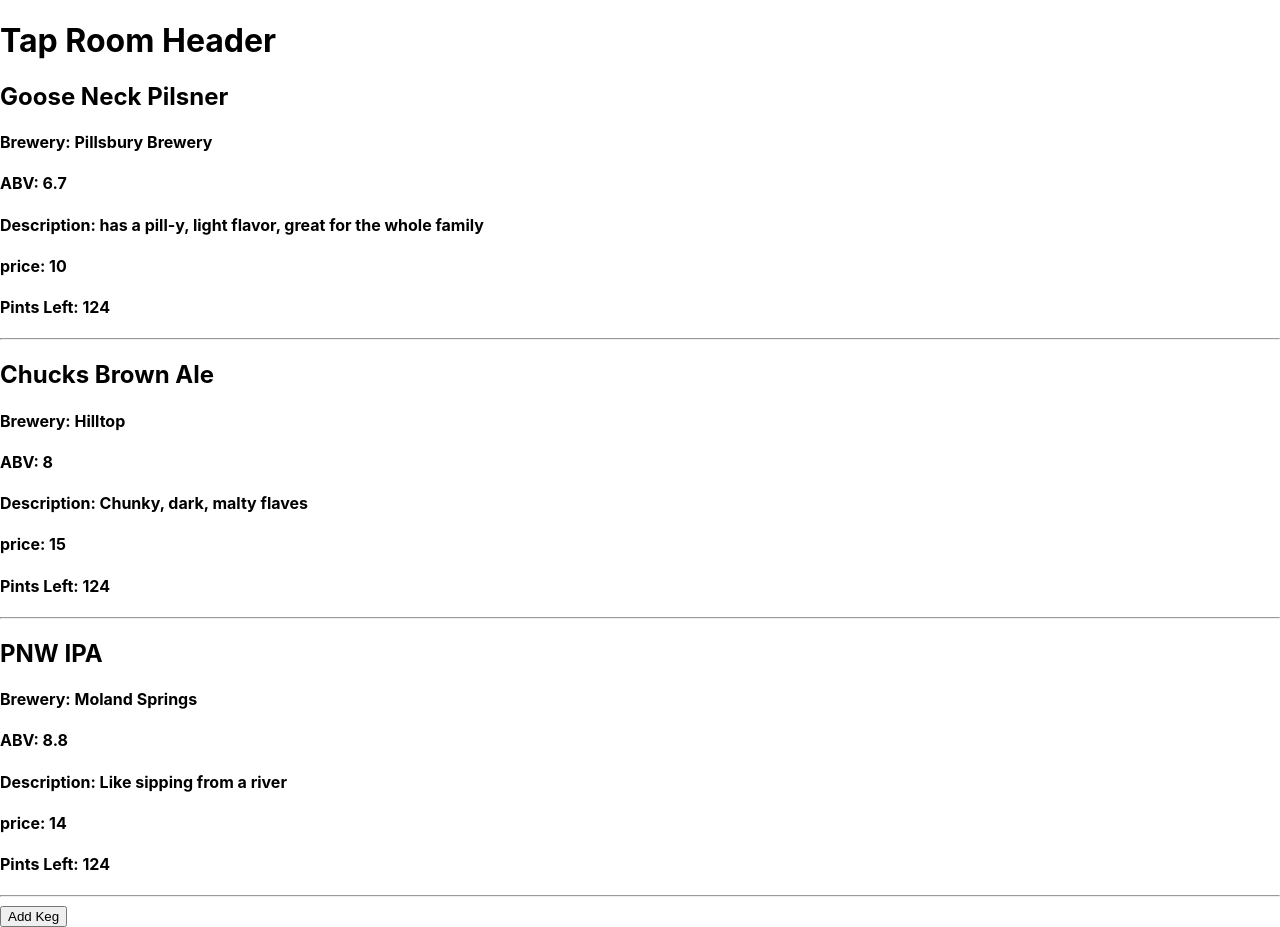
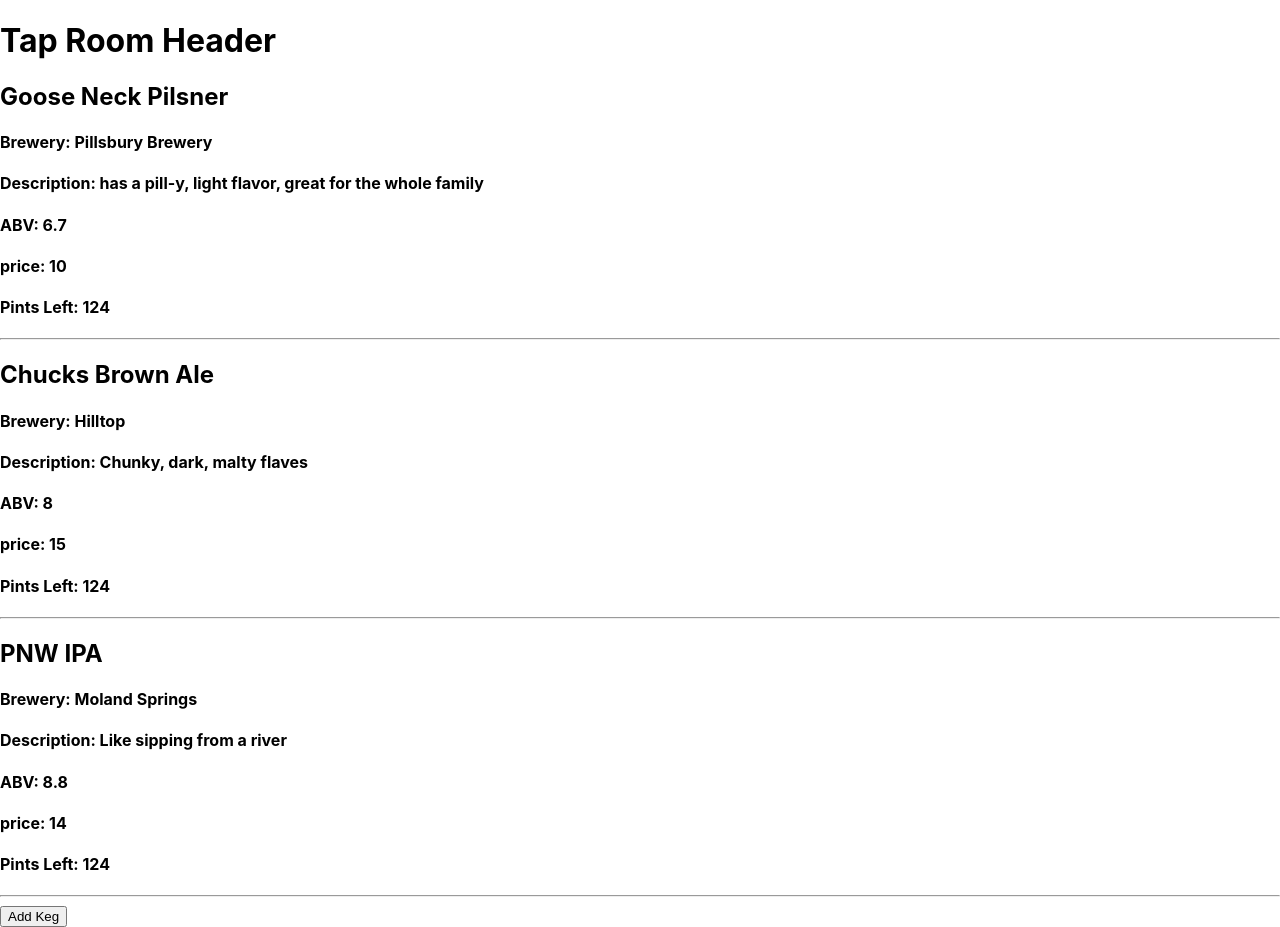
Before and after one commit to jd-fj/Tap-Room, a React (Create React App) app: page / in a window 1280 px wide. Built offline with nearby package versions, Linux system fonts and the light colour scheme.

Commit message:
rearrange display order of keg details

```diff
--- a/src/components/Keg.js
+++ b/src/components/Keg.js
@@ -6,8 +6,8 @@ export default function Keg(props){
     <>
       <h2>{props.name}</h2>
       <h4>Brewery: {props.brewery}</h4>
+      <h4>Description: {props.description}</h4>
       <h4>ABV: {props.abv}</h4>
-      <h4>Description: {props.description}</h4>
       <h4>price: {props.price}</h4>
       <h4>Pints Left: {props.pints}</h4>
       <hr/>
--- a/src/components/KegList.js
+++ b/src/components/KegList.js
@@ -9,8 +9,8 @@ export default function KegList(props){
         <Keg
           name={keg.name}
           brewery={keg.brewery}
+          description={keg.description}
           abv={parseFloat(keg.abv)}
-          description={keg.description}
           price={parseFloat(keg.price)}
           pints={parseInt(keg.pints)}
           key={index}
--- a/src/components/NewKegForm.js
+++ b/src/components/NewKegForm.js
@@ -9,8 +9,8 @@ export default function NewKegForm(props){
     props.onNewKegCreation({
       name: event.target.name.value,
       brewery: event.target.brewery.value,
+      description: event.target.description.value,
       abv: event.target.abv.value,
-      description: event.target.description.value,
       price: event.target.price.value,
       pints: event.target.pints.value,
       id: v4()
@@ -28,13 +28,13 @@ export default function NewKegForm(props){
           type='text'
           name='brewery'
           placeholder='Brewery' />
+          <textarea
+            name='description'
+            placeholde='Beverage Description' />
         <input
           type='float'
           name='abv'
           placeholder='ABV number' />
-        <textarea
-          name='description'
-          placeholde='Beverage Description' />
         <input
           type='float'
           name='price'
```
